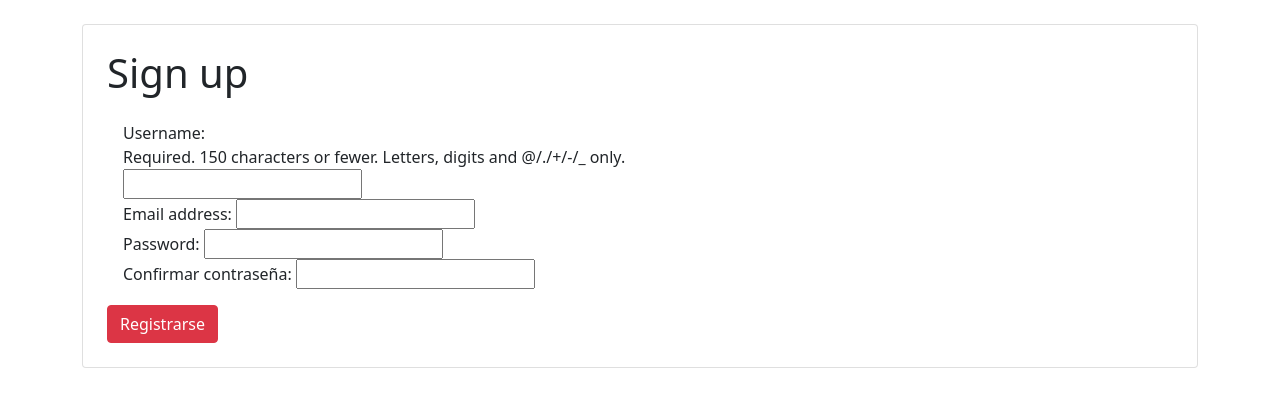
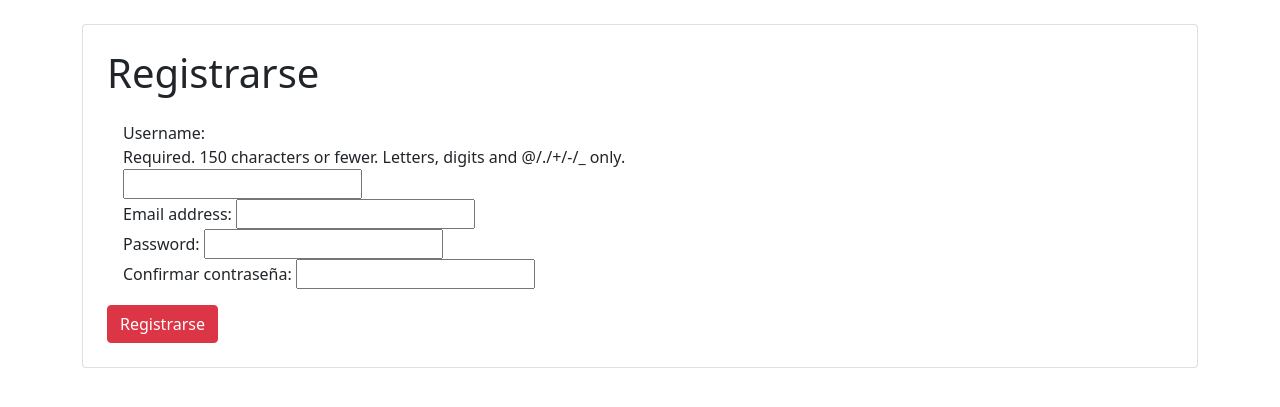
Before and after one commit to MelinaJB/tpfinal_backend, a Django app: page /registro/ in a window 1280 px wide. Shown: the part 56-463 px from the top of the page. Run offline with Django 5.2, Linux system fonts and the light colour scheme.

Commit message:
cambio titulo

```diff
--- a/usuarios/templates/login.html
+++ b/usuarios/templates/login.html
@@ -6,7 +6,7 @@
 
 
 <div class="card p-4">
-    <h1 class="card-title">Sign up</h1>
+    <h1 class="card-title">Ingresar</h1>
 
     <form action="{% url 'login' %}" method="POST">
         <div class="card-body">
--- a/usuarios/templates/registro.html
+++ b/usuarios/templates/registro.html
@@ -6,7 +6,7 @@
 
 
 <div class="card p-4">
-    <h1 class="card-title">Sign up</h1>
+    <h1 class="card-title">Registrarse</h1>
 
     <form action="{% url 'registro' %}" method="POST">
         <div class="card-body">
```
